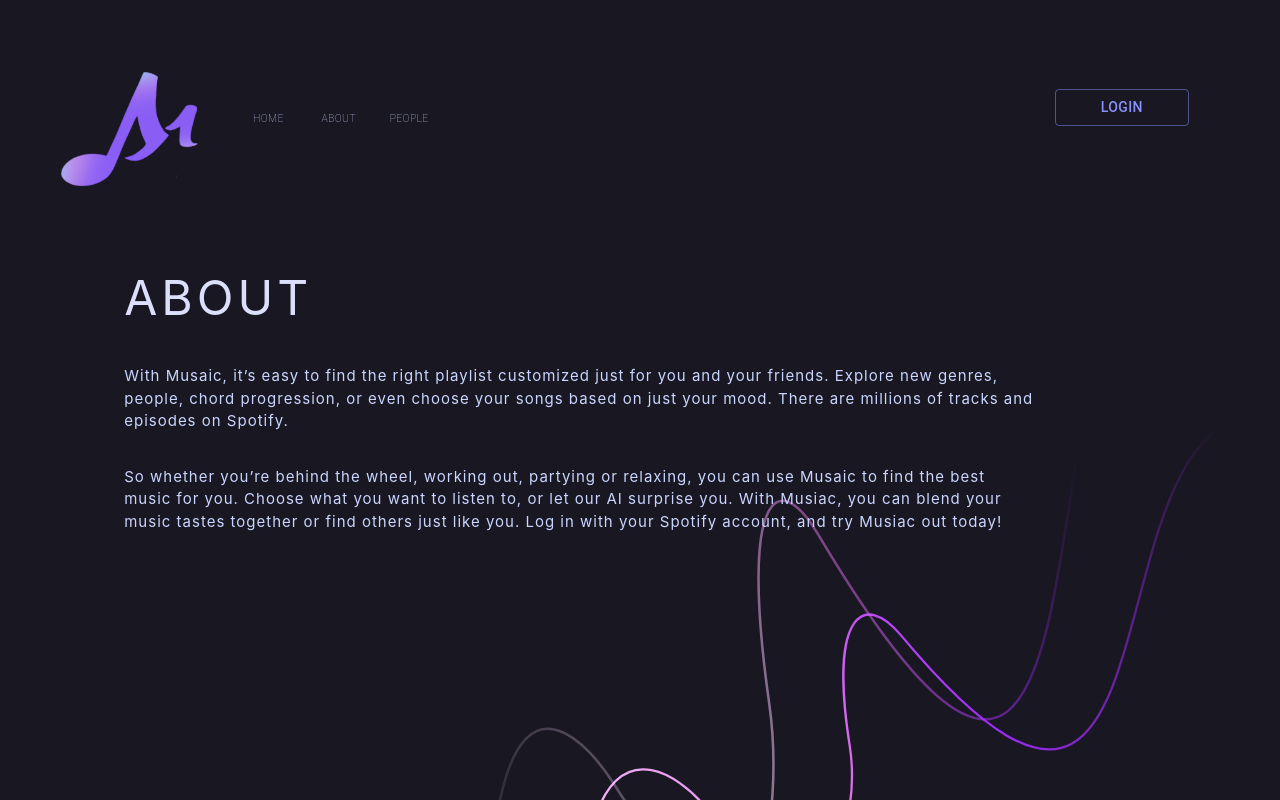
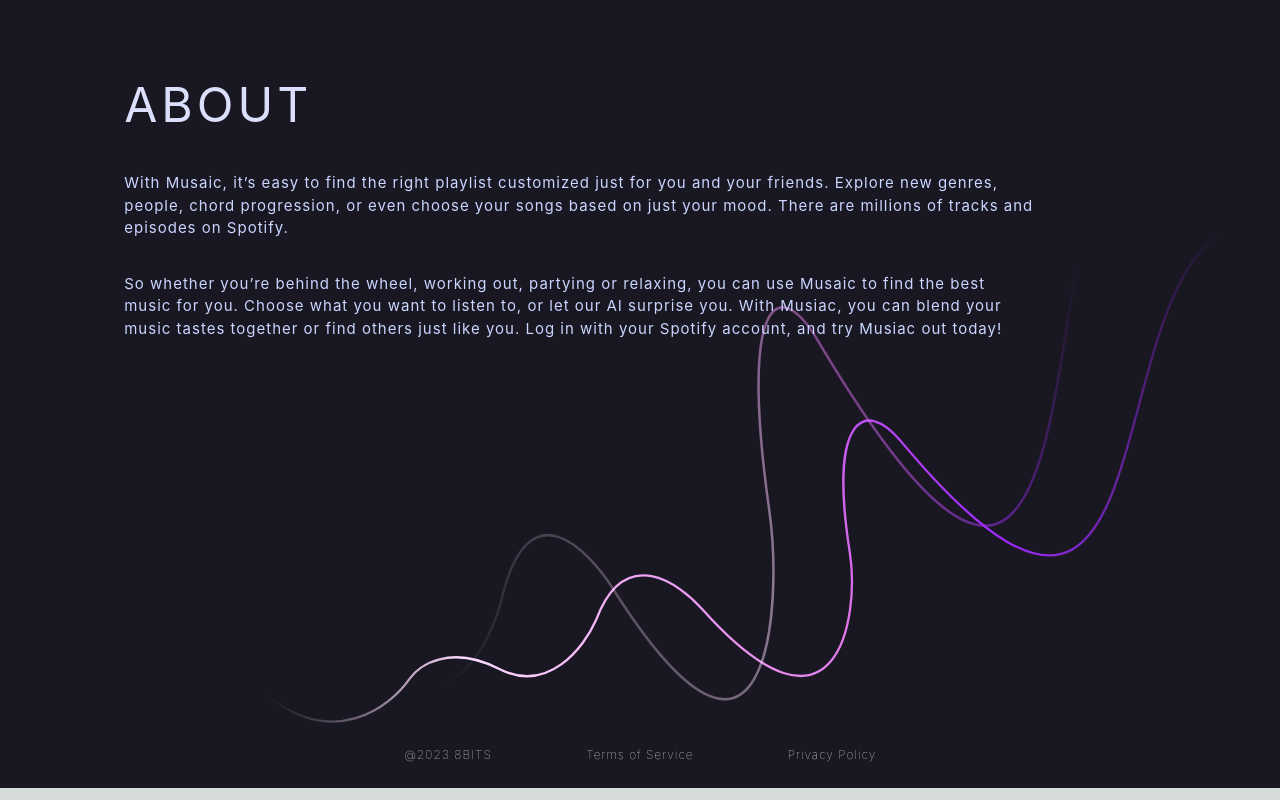
Before and after one commit to microlchen/ui, a Next.js app: page /about in a window 1280 px wide. Shown: the top 800 px of the page. Built offline with nearby package versions, Linux system fonts and the light colour scheme.

Commit message:
scrollLooksbetter

```diff
--- a/src/pages/about.js
+++ b/src/pages/about.js
@@ -5,7 +5,7 @@
 import Link from 'next/link'
 import { useState, useEffect } from 'react';
 
-const App = () => {
+const About = () => {
 
   const ellipse = "/landingdown/ellipse.svg";
   var music = "/landingdown/music.png";
@@ -23,36 +23,11 @@
 
   return (
     <div className={styles.all}>
-      <Head>
-        <title> Musiac </title>
-        <link rel="icon" href="./" />
-      </Head>
+
 
       <div className={styles.landing} style = {{marginLeft:0}}>
         <div className={styles.flexcontainer}>
-          <img className={styles.untitledartwork4} src={untitledArtwork} />
-          <div className={styles.navigatepages}>
-            <Button variant="text" href="/">
-            <span className={styles.buttontext}>Home</span>
-            </Button>
-          </div>
-          <div className={styles.navigatepages}>
-            <Button variant="text" href="/about">
-            <span className={styles.buttontext}>About</span>
-            </Button>
-          </div>
-          <div className={styles.navigatepages}>
-            <Button variant="text" >
-            <span className={styles.buttontext}>People</span>
-            </Button>
-          </div>
-          <div className={styles.flexcontainer}></div>
 
-          <div className={styles.logininstance1}>
-            <Button variant = "outlined" href = "./signin" fullWidth>
-              Login
-            </Button>
-          </div>
         </div>
 
         <div className={styles.flexcontainer}>
@@ -87,4 +62,4 @@
     </div>
   );
 };
-export default App;
+export default About;
```
Also changed, not shown: src/pages/index.js (+33 -9 lines).
